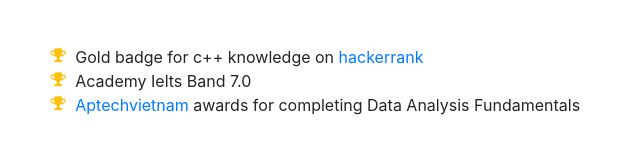
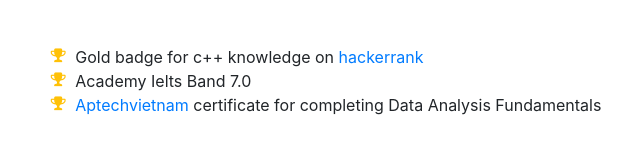
Before and after one commit to linhgithub23/mycv, a website with bundled scripts: page index.html in a window 1280 px wide. Shown: the part 4362-4516 px from the top of the page, 279-919 px from the left. Built offline with nearby package versions, Linux system fonts and the light colour scheme; a web font is replaced by a local one.

Commit message:
edit language

```diff
--- a/index.html
+++ b/index.html
@@ -237,7 +237,7 @@
               Academy Ielts Band 7.0</li>
               <li>
                 <i class="fa-li fa fa-trophy text-warning"></i>
-                <li class="list-inline-item"><a href="https://aptechvietnam.com.vn/ ">Aptechvietnam</a> </li> awards for completing Data Analysis Fundamentals</li>
+                <li class="list-inline-item"><a href="https://aptechvietnam.com.vn/ ">Aptechvietnam</a> </li> certificate for completing Data Analysis Fundamentals</li>
 
         </div>
       </section>
```
